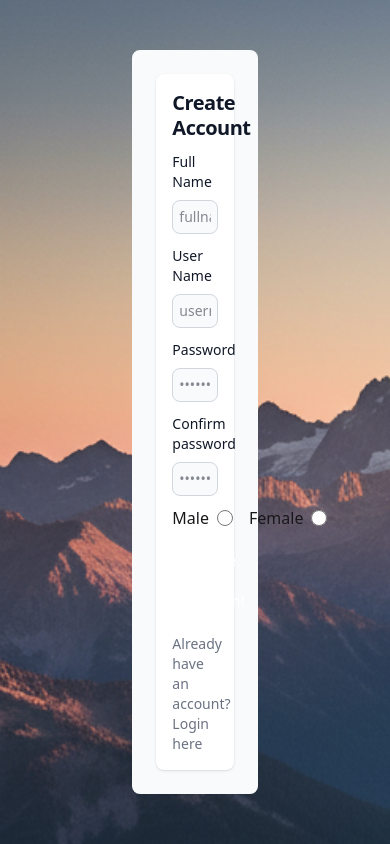
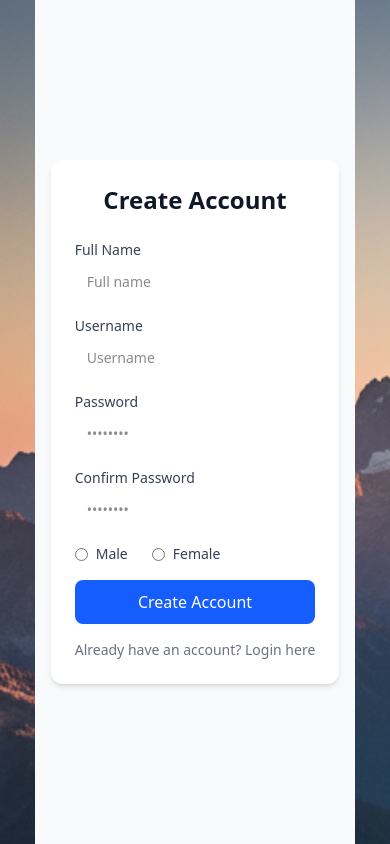
Before and after one commit to Aamash-18/MERN-CHAT-APP, a React app in the folder frontend/: page /signup in a window 390 px wide. Built offline with nearby package versions, Linux system fonts and the light colour scheme; the HTML template or start-up script is replaced by a standard one.

Commit message:
made frontend responsive

```diff
--- a/frontend/src/components/HomePage.jsx
+++ b/frontend/src/components/HomePage.jsx
@@ -1,12 +1,41 @@
+import { useState } from "react";
 import SideBar from "./Sidebar";
 import MessageContainer from "./MessageContainer";
+import { FiMenu } from "react-icons/fi";
+
 const HomePage = () => {
+  const [showSidebar, setShowSidebar] = useState(false);
+
   return (
-    <div className=" md: h-[500px] bg-gray-50 dark:bg-gray-900 rounded-lg">
-      <div className="flex  justify-center  px-6 py-6   lg:py-5 ">
-        {/* <div className="w-full bg-white rounded-lg shadow dark:border md:mt-0 sm:max-w-md xl:p-0 dark:bg-gray-800 dark:border-gray-700"></div> */}
-        <SideBar />
-        <MessageContainer />
+    <div className="md:h-[500px] bg-gray-50 dark:bg-gray-900 rounded-lg relative">
+      {/* Mobile Toggle Button */}
+      {!showSidebar && (
+        <button
+          onClick={() => setShowSidebar(true)}
+          className="md:hidden absolute top-6 left-6 z-50"
+        >
+          <FiMenu size={26} />
+        </button>
+      )}
+
+      <div className="flex flex-col md:flex-row justify-center px-3 py-3 lg:py-5">
+        {/* Sidebar */}
+        <div
+          className={`
+            fixed md:static top-0 left-0 z-40 bg-gray-900
+            w-[280px] md:w-auto h-full
+            transition-transform duration-300 ease-in-out
+            ${showSidebar ? "translate-x-0" : "-translate-x-full"}
+            md:translate-x-0
+          `}
+        >
+          <SideBar closeSidebar={() => setShowSidebar(false)} />
+        </div>
+
+        {/* Chat */}
+        <div className="w-full md:w-auto md:ml-2">
+          <MessageContainer />
+        </div>
       </div>
     </div>
   );
--- a/frontend/src/components/Login.jsx
+++ b/frontend/src/components/Login.jsx
@@ -36,7 +36,7 @@ function Login() {
         // toast(res.data.message);
       }
     } catch (err) {
-      toast.error(err.response.data.message);
+      // toast.error(err.response.data.message);
       console.log(err);
     }
     console.log(user);
@@ -106,7 +106,7 @@ function Login() {
               {/* submit button  */}
               <button
                 type="submit"
-                className="w-full text-white bg-primary-600 hover:bg-primary-700 focus:ring-4 focus:outline-none focus:ring-primary-300 font-medium rounded-lg text-sm px-5 py-1.5 text-center dark:bg-primary-600 dark:hover:bg-primary-700 dark:focus:ring-primary-800 border border-white"
+                className="w-full text-white bg-blue-600 hover:bg-blue-700 focus:ring-4 focus:outline-none focus:ring-primary-300 font-medium rounded-lg text-sm px-5 py-1.5 text-center dark:bg-primary-600 dark:hover:bg-primary-700 dark:focus:ring-primary-800 border border-white"
               >
                 Login
               </button>
--- a/frontend/src/components/Message.jsx
+++ b/frontend/src/components/Message.jsx
@@ -29,7 +29,9 @@ const Message = (props) => {
             {formatIST(props.message.createdAt)}
           </time>
         </div>
-        <div className="chat-bubble">{props.message.message}</div>
+        <div className="chat-bubble break-words max-w-full">
+          {props.message.message}
+        </div>
         {/* <div className="chat-footer opacity-50">Seen</div> */}
       </div>
     </div>
--- a/frontend/src/components/MessageContainer.jsx
+++ b/frontend/src/components/MessageContainer.jsx
@@ -5,14 +5,14 @@ import { useSelector } from "react-redux";
 
 const MessageContainer = () => {
   const { selectedUser, authUser, onlineUser } = useSelector(
-    (store) => store.user
+    (store) => store.user,
   );
   const isOnline = onlineUser?.includes(selectedUser?._id);
   return (
     <>
       {selectedUser !== null ? (
-        <div className="md:min-w-[550px] h-[80vh] flex flex-col">
-          <div className="flex gap-4 items-center bg-gray-800 rounded-lg p-2 pl-4">
+        <div className="w-full md:min-w-[550px] md:max-w-[550px] h-[60vh] md:h-[80vh] flex flex-col">
+          <div className="flex gap-4 items-center bg-gray-800 rounded-lg p-2 pl-12 md:pl-4">
             {/* Profile photo  */}
             <div className={`avatar ${isOnline ? "avatar-online" : ""}`}>
               <div className="w-10 rounded-full">
@@ -26,11 +26,13 @@ const MessageContainer = () => {
           <SendInput />
         </div>
       ) : (
-        <div className="md:min-w-[550px] flex flex-col justify-center items-center">
-          <h1 className="text-4xl text-white font-bold">
+        <div className="w-full md:min-w-[550px] h-[60vh] md:h-[80vh] flex flex-col justify-center items-center text-center px-4">
+          <h1 className="text-2xl md:text-4xl text-white font-bold">
             Hi, {authUser?.fullname}{" "}
           </h1>
-          <h1 className="text-2xl text-white">Let's start conversation</h1>
+          <h1 className="text-lg md:text-2xl text-white mt-2">
+            Let's start conversation
+          </h1>
         </div>
       )}
     </>
--- a/frontend/src/components/Messages.jsx
+++ b/frontend/src/components/Messages.jsx
@@ -10,7 +10,7 @@ const Messages = () => {
   const { messages } = useSelector((store) => store.messages);
   if (!messages) return;
   return (
-    <div className=" px-4 flex-1 overflow-auto">
+    <div className=" px-4 flex-1 overflow-auto  w-full">
       {messages?.map((message) => {
         return <Message key={message._id} message={message} />;
       })}
--- a/frontend/src/components/OtherUser.jsx
+++ b/frontend/src/components/OtherUser.jsx
@@ -8,6 +8,7 @@ const OtherUser = (props) => {
   const { selectedUser, onlineUser } = useSelector((store) => store.user);
   const selectedUserHandler = (user) => {
     dispatch(setSelectedUser(user));
+    props.closeSidebar?.();
   };
 
   const isOnline = onlineUser?.includes(user?._id);
--- a/frontend/src/components/OtherUsers.jsx
+++ b/frontend/src/components/OtherUsers.jsx
@@ -17,7 +17,13 @@ const OtherUsers = (props) => {
   return (
     <div className="overflow-auto flex-1">
       {(props.search === "" ? otherUser : filteredUser)?.map((user) => {
-        return <OtherUser key={user._id} user={user} />;
+        return (
+          <OtherUser
+            key={user._id}
+            user={user}
+            closeSidebar={props.closeSidebar}
+          />
+        );
       })}
     </div>
   );
--- a/frontend/src/components/Sidebar.jsx
+++ b/frontend/src/components/Sidebar.jsx
@@ -8,7 +8,7 @@ import { clearAllUser, setOtherUser } from "../redux/userSlice";
 import { clearAllMessages } from "../redux/messageSlice";
 import OtherUsers from "./OtherUsers";
 
-const SideBar = () => {
+const SideBar = ({ closeSidebar }) => {
   const [search, setSearch] = useState("");
   const dispatch = useDispatch();
   const navigate = useNavigate();
@@ -27,14 +27,14 @@ const SideBar = () => {
   };
 
   return (
-    <div className="flex flex-col h-[80vh] border-slate-500 p-4 ">
+    <div className="flex flex-col h-screen md:h-[80vh] border-slate-500 p-4">
       <form action="" className="flex items-center gap-2">
         <input
           value={search}
           onChange={(e) => {
             setSearch(e.target.value);
           }}
-          className="input rounded-md focus:outline-none focus:ring-0"
+          className="input rounded-md focus:outline-none focus:ring-0 "
           type="text"
           placeholder="search friend"
         />
@@ -46,7 +46,7 @@ const SideBar = () => {
         </button> */}
       </form>
       <div className="divider px-3"> </div>
-      <OtherUsers search={search} />
+      <OtherUsers search={search} closeSidebar={closeSidebar} />
       <div>
         <button
           type="submit"
--- a/frontend/src/components/Signup.jsx
+++ b/frontend/src/components/Signup.jsx
@@ -3,6 +3,7 @@ import { Link } from "react-router-dom";
 import toast from "react-hot-toast";
 import axios from "axios";
 import { useNavigate } from "react-router-dom";
+
 function Signup() {
   const [user, setUser] = useState({
     fullname: "",
@@ -13,14 +14,18 @@ function Signup() {
   });
 
   const navigate = useNavigate();
+
   const onSubmitHandler = async (e) => {
     e.preventDefault();
-    if (user.password != user.confirmPassword) {
-      toast.error("password and Confirm Password not match");
-    } else {
+
+    if (user.password !== user.confirmPassword) {
+      toast.error("Password and Confirm Password do not match");
+      return;
+    }
+
     try {
       const res = await axios.post(
-          "https://mern-chat-app-0neo.onrender.com/api/v1/user/register",
+        "https://mern-chat-app-0neo.onrender.com//api/v1/user/register",
         user,
         {
           headers: {
@@ -29,14 +34,13 @@ function Signup() {
           withCredentials: true,
         },
       );
-        console.log(res);
+
       if (res.data.success) {
+        toast.success(res.data.message);
         navigate("/login");
-          toast.success(res.data.message);
       }
     } catch (err) {
-        toast.error(err.response.data.message);
-        console.log(err);
+      toast.error(err.response?.data?.message || "Something went wrong");
     }
 
     setUser({
@@ -46,95 +50,61 @@ function Signup() {
       confirmPassword: "",
       gender: "",
     });
-    }
   };
+
   return (
-    <section className="bg-gray-50 rounded-lg dark:bg-gray-900 w-[35%]">
-      <div className="flex flex-col items-center justify-center px-6 py-6 lg:py-5">
-        <div className="w-full bg-white rounded-lg shadow dark:border md:mt-0 sm:max-w-md xl:p-0 dark:bg-gray-800 dark:border-gray-700">
-          <div className="p-4 space-y-3 sm:p-5 md:space-y-4">
-            {/* heading  */}
-            <h1 className="text-center text-xl font-bold leading-tight tracking-tight text-gray-900 md:text-2xl dark:text-white">
+    <section className="min-h-screen flex items-center justify-center bg-gray-50 dark:bg-gray-900 px-4">
+      <div className="w-full lg:w-[400px] bg-white dark:bg-gray-800 rounded-xl shadow-md p-6 sm:p-8">
+        <h1 className="text-2xl font-bold text-center text-gray-900 dark:text-white mb-6">
           Create Account
         </h1>
 
-            {/* Full Name  */}
-            <form
-              className="space-y-3 md:space-y-4"
-              onSubmit={onSubmitHandler}
-              action="#"
-            >
+        <form onSubmit={onSubmitHandler} className="space-y-4">
           <div>
-                <label
-                  htmlFor="fullName"
-                  className="block mb-2 text-sm font-medium text-gray-900 dark:text-white"
-                >
+            <label className="block mb-1 text-sm font-medium text-gray-700 dark:text-gray-300">
               Full Name
             </label>
             <input
               value={user.fullname}
-                  onChange={(e) =>
-                    setUser({ ...user, fullname: e.target.value })
-                  }
+              onChange={(e) => setUser({ ...user, fullname: e.target.value })}
               type="text"
-                  name="fullName"
-                  id="fullName"
-                  className="bg-gray-50 border border-gray-300 text-gray-900 text-sm rounded-lg focus:ring-primary-600 focus:border-primary-600 block w-full p-1.5 dark:bg-gray-700 dark:border-gray-600 dark:placeholder-gray-400 dark:text-white dark:focus:ring-blue-500 dark:focus:border-blue-500"
-                  placeholder="fullname"
+              className="w-full rounded-lg border-gray-300 px-3 py-2 text-sm dark:bg-gray-700 dark:text-white "
+              placeholder="Full name"
               required
             />
           </div>
 
-              {/* Username  */}
           <div>
-                <label
-                  htmlFor="userName"
-                  className="block mb-2 text-sm font-medium text-gray-900 dark:text-white"
-                >
-                  User Name
+            <label className="block mb-1 text-sm font-medium text-gray-700 dark:text-gray-300">
+              Username
             </label>
             <input
               value={user.username}
-                  onChange={(e) =>
-                    setUser({ ...user, username: e.target.value })
-                  }
+              onChange={(e) => setUser({ ...user, username: e.target.value })}
               type="text"
-                  name="userName"
-                  id="UserName"
-                  className="bg-gray-50 border border-gray-300 text-gray-900 text-sm rounded-lg focus:ring-primary-600 focus:border-primary-600 block w-full p-1.5 dark:bg-gray-700 dark:border-gray-600 dark:placeholder-gray-400 dark:text-white dark:focus:ring-blue-500 dark:focus:border-blue-500"
-                  placeholder="username"
+              className="w-full rounded-lg border-gray-300 px-3 py-2 text-sm dark:bg-gray-700 dark:text-white"
+              placeholder="Username"
               required
             />
           </div>
-              {/* password */}
+
           <div>
-                <label
-                  htmlFor="password"
-                  className="block mb-2 text-sm font-medium text-gray-900 dark:text-white"
-                >
+            <label className="block mb-1 text-sm font-medium text-gray-700 dark:text-gray-300">
               Password
             </label>
             <input
               value={user.password}
-                  onChange={(e) =>
-                    setUser({ ...user, password: e.target.value })
-                  }
+              onChange={(e) => setUser({ ...user, password: e.target.value })}
               type="password"
-                  name="password"
-                  id="password"
+              className="w-full rounded-lg border-gray-300 px-3 py-2 text-sm dark:bg-gray-700 dark:text-white"
               placeholder="••••••••"
-                  className="bg-gray-50 border border-gray-300 text-gray-900 text-sm rounded-lg focus:ring-primary-600 focus:border-primary-600 block w-full p-1.5 dark:bg-gray-700 dark:border-gray-600 dark:placeholder-gray-400 dark:text-white dark:focus:ring-blue-500 dark:focus:border-blue-500"
               required
             />
           </div>
 
-              {/* confirm password  */}
           <div>
-                <label
-                  htmlFor="confirm-password"
-                  className="block mb-2 text-sm font-medium text-gray-900 dark:text-white"
-                >
-                  Confirm password
+            <label className="block mb-1 text-sm font-medium text-gray-700 dark:text-gray-300">
+              Confirm Password
             </label>
             <input
               value={user.confirmPassword}
@@ -142,70 +112,54 @@ function Signup() {
                 setUser({ ...user, confirmPassword: e.target.value })
               }
               type="password"
-                  name="confirm-password"
-                  id="confirm-password"
+              className="w-full rounded-lg border-gray-300 px-3 py-2 text-sm dark:bg-gray-700 dark:text-white"
               placeholder="••••••••"
-                  className="bg-gray-50 border border-gray-300 text-gray-900 text-sm rounded-lg focus:ring-primary-600 focus:border-primary-600 block w-full p-1.5 dark:bg-gray-700 dark:border-gray-600 dark:placeholder-gray-400 dark:text-white dark:focus:ring-blue-500 dark:focus:border-blue-500"
               required
             />
           </div>
 
-              {/* gender  */}
-              <div className="flex items-start gap-4">
-                <div className="flex items-center gap-2 h-5">
-                  <p>Male </p>
+          <div className="flex gap-6 text-sm text-gray-700 dark:text-gray-300">
+            <label className="flex items-center gap-2">
               <input
-                    id="terms"
-                    value="male"
-                    onChange={(e) =>
-                      setUser({ ...user, gender: e.target.value })
-                    }
-                    aria-describedby="terms"
                 type="radio"
                 name="gender"
-                    className=" w-4 h-4 border border-gray-300 rounded focus:outline-none bg-gray-50 focus:ring-primary-300 dark:bg-gray-700 dark:border-gray-600 dark:focus:ring-primary-600 dark:ring-offset-gray-800"
+                value="male"
+                onChange={(e) => setUser({ ...user, gender: e.target.value })}
                 required
               />
-                </div>
-                <div className="flex items-center gap-2 h-5">
-                  <p>Female </p>
+              Male
+            </label>
+
+            <label className="flex items-center gap-2">
               <input
-                    id="terms"
-                    value="female"
-                    onChange={(e) =>
-                      setUser({ ...user, gender: e.target.value })
-                    }
-                    aria-describedby="terms"
                 type="radio"
                 name="gender"
-                    className="w-4 h-4 border border-gray-300 focus:outline-none rounded bg-gray-50 focus:ring-3 focus:ring-primary-300 dark:bg-gray-700 dark:border-gray-600 dark:focus:ring-primary-600 dark:ring-offset-gray-800"
+                value="female"
+                onChange={(e) => setUser({ ...user, gender: e.target.value })}
                 required
               />
-                </div>
+              Female
+            </label>
           </div>
 
-              {/* submit button  */}
           <button
             type="submit"
-                className="w-full text-white bg-primary-600 hover:bg-primary-700 focus:ring-4 focus:outline-none focus:ring-primary-300 font-medium rounded-lg text-sm px-5 py-2.5 text-center dark:bg-primary-600 dark:hover:bg-primary-700 dark:focus:ring-primary-800 border border-white"
+            className="w-full bg-blue-600 hover:bg-blue-700 text-white rounded-lg py-2.5 font-medium transition"
           >
-                Create an account
+            Create Account
           </button>
 
-              {/* Login Link  */}
-              <p className="text-sm font-light text-gray-500 dark:text-gray-400">
+          <p className="text-center text-sm text-gray-500 dark:text-gray-400">
             Already have an account?{" "}
             <Link
               to="/login"
-                  className="font-medium text-primary-600 hover:underline dark:text-primary-500"
+              className=" font-medium text-primary-600 hover:underline"
             >
               Login here
             </Link>
           </p>
         </form>
       </div>
-        </div>
-      </div>
     </section>
   );
 }
```
Lines whose indentation alone changed are shown as unchanged.
